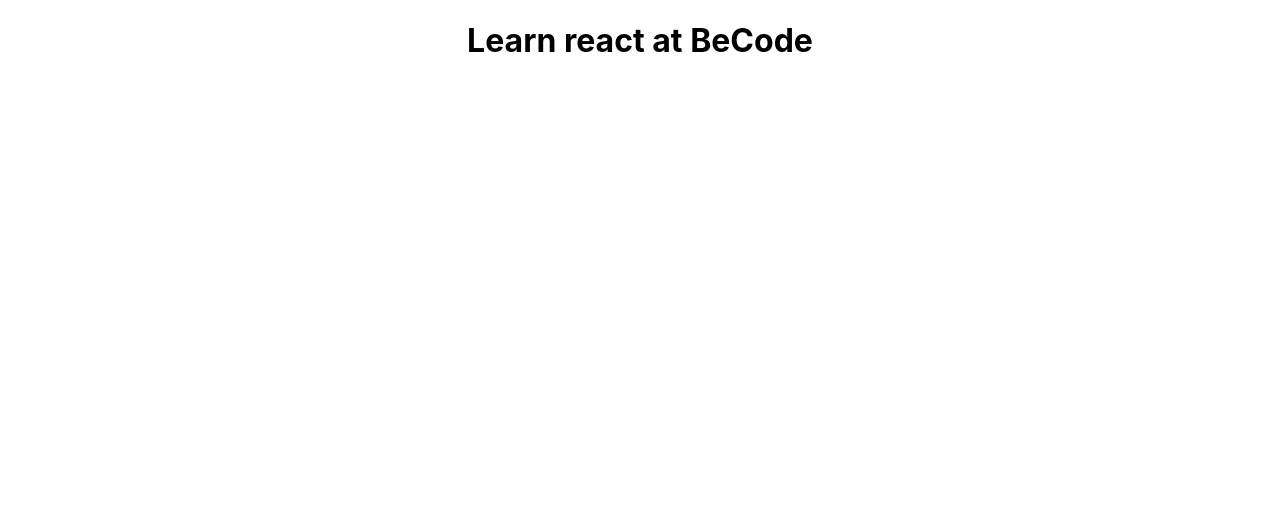
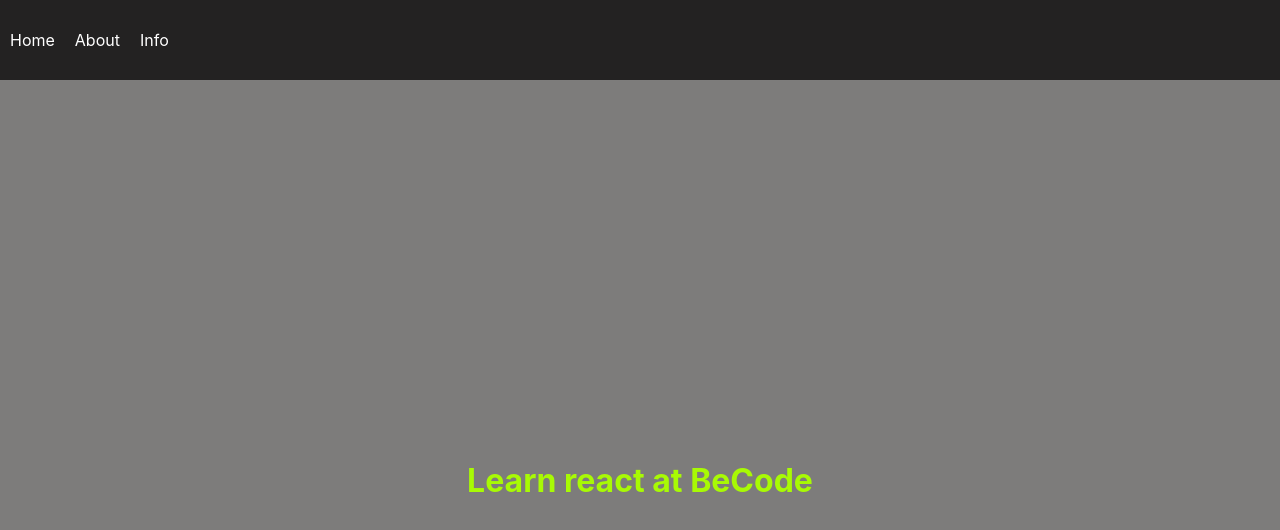
Before and after one commit to becodeorg/verou-3-react-intro-JawidForotan, a React (Create React App) app in the folder react-intro/: page / in a window 1280 px wide. Shown: the top 530 px of the page. Built offline with nearby package versions, Linux system fonts and the light colour scheme.

Commit message:
Header componet is created.

```diff
--- /dev/null
+++ b/react-intro/src/Header.js
@@ -0,0 +1,18 @@
+import React from "react";
+import PropTypes from "prop-types";
+
+const Header = (props) => {
+  return (
+    <div>
+      <nav>
+        <a href="">Home</a>
+        <a href="">About</a>
+        <a href="">Info</a>
+      </nav>
+    </div>
+  );
+};
+
+Header.propTypes = {};
+
+export default Header;
--- a/react-intro/src/index.css
+++ b/react-intro/src/index.css
@@ -5,6 +5,7 @@
     sans-serif;
   -webkit-font-smoothing: antialiased;
   -moz-osx-font-smoothing: grayscale;
+  background-color: rgb(125, 124, 123);
 }
 
 code {
@@ -12,5 +13,20 @@
     monospace;
 }
 .App{
-  text-align: center;
+  display: flex;
+  justify-content: center;
+  align-items: center;
+  height: 100vh;
+  color: rgb(168, 250, 4);
 }
+nav{
+  display: flex;
+  align-items: center;
+  background-color: rgb(35, 34, 34);
+  height: 80px;
+}
+nav a{
+  text-decoration: none;
+  color: white;
+  padding: 10px;
+}
--- a/react-intro/src/index.js
+++ b/react-intro/src/index.js
@@ -2,10 +2,12 @@
 import ReactDOM from 'react-dom';
 import './index.css';
 import App from './App';
+import Header from './Header';
 
 
 ReactDOM.render(
   <React.StrictMode>
+    <Header/>
     <App />
   </React.StrictMode>,
   document.getElementById('root')
```
